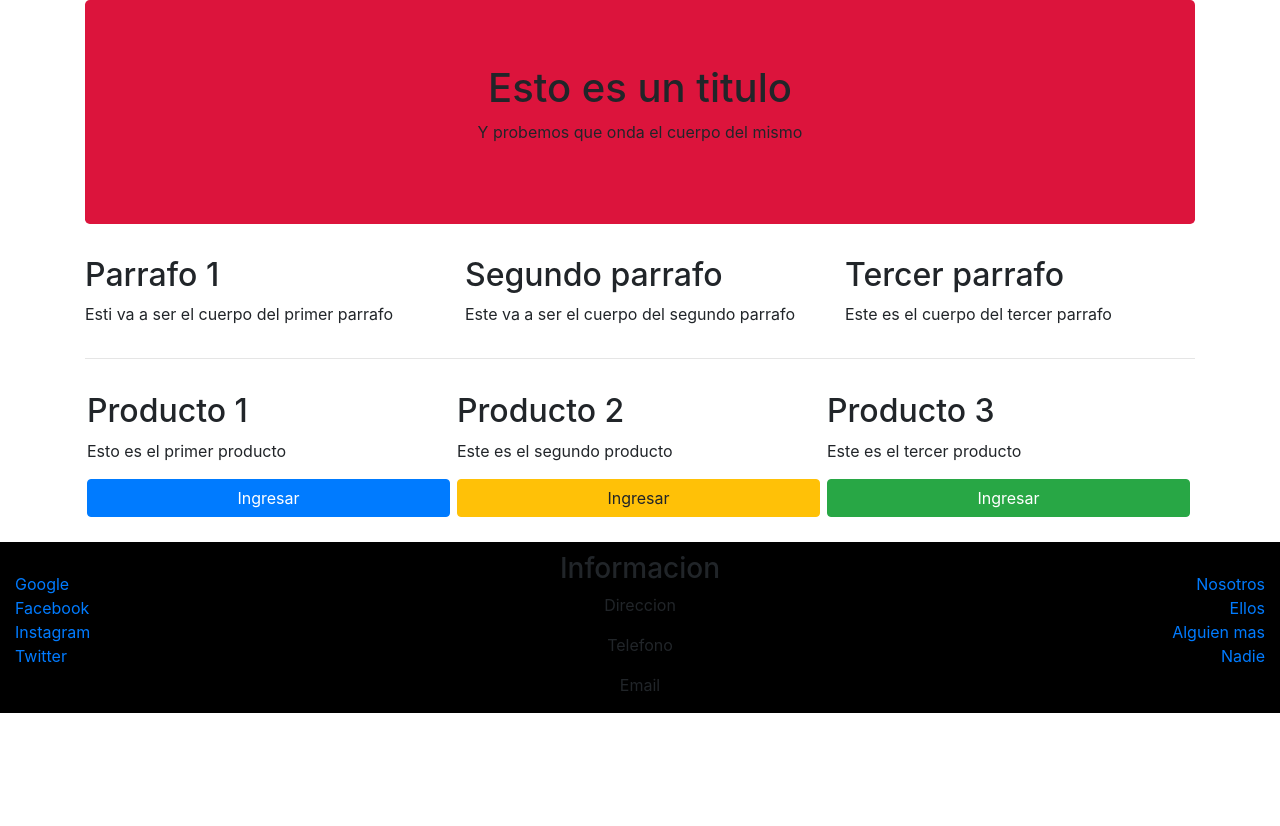
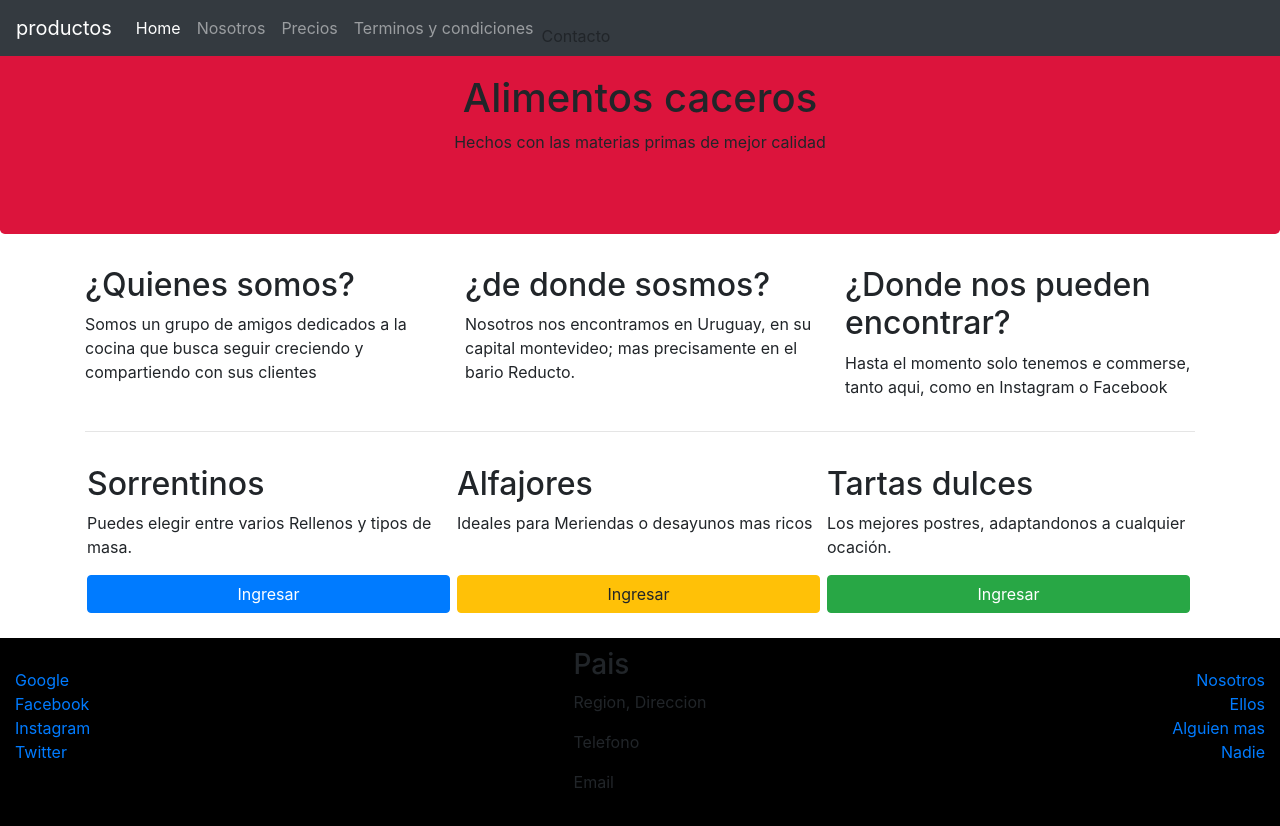
Before and after one commit to Vallejose/Repo-Bootstrap, a website: page index.html in a window 1280 px wide. Before the commit the page ends 800 px from the top, so only its background shows below. Drawn offline with nearby package versions, Linux system fonts and the light colour scheme.

Commit message:
reconfigurando el repositorio

```diff
--- a/css/main.css
+++ b/css/main.css
@@ -1,5 +1,6 @@
 .jumbotron{
     background-color: crimson;
+    margin-top: 10px;
 
 }
 
--- a/index.html
+++ b/index.html
@@ -1,5 +1,6 @@
 <!doctype html>
 <html lang="en">
+
 <head>
     <!-- Required meta tags -->
     <meta charset="utf-8">
@@ -8,34 +9,55 @@
     <!-- Bootstrap CSS -->
     <link rel="stylesheet" href="node_modules/bootstrap/dist/css/bootstrap.min.css">
     <link rel="stylesheet" href="css/main.css">
-    <title>Guia hoteles</title>
+    <title>Catalogo de productos</title>
 </head>
+
 <body>
+
+    <nav class="navbar navbar-expand-md navbar-dark bg-dark fixed-top">
+        <a class="navbar-brand" href="#">productos</a>
+        <button class="navbar-toggler" type="button" data-toggle="collapse" data-target="#navbarSupportColapse" aria-controls="navbarNavDropdown" aria-expanded="false" aria-label="toggle navigation">
+            <span class="navbar-toggler-icon"></span>
+        </button>
+        <div class="collapse navbar-collapse" id="navbarSupportColapse">
+            <ul class="navbar-nav mr-auto">
+                <li class="nav-item active"><a class="nav-link" href="#">Home</a></li>
+                <li class="nav-item"><a class="nav-link" href="#">Nosotros</a></li>
+                <li class="nav-item"><a class="nav-link" href="#">Precios</a></li>
+                <li class="nav-item"><a class="nav-link" href="#">Terminos y condiciones</a></li>
+                <li class="nav-item"><a class="nav-link" href="#"></a>Contacto</li>
+            </ul>
+        </div>
+    </nav>
+
+    <div class="jumbotron text-center">
+        <h1>Alimentos caceros</h1>
+        <p>Hechos con las materias primas de mejor calidad</p>
+    </div>
+
     <div class="container">
-<div class="jumbotron text-center">
-    <h1>Esto es un titulo</h1>
-    <p>Y probemos que onda el cuerpo del mismo</p>
-</div>
         <div class="row">
             <div class="col">
-        <h2>Parrafo 1</h2>
-        <p>Esti va a ser el cuerpo del primer parrafo</p>
+                <h2>¿Quienes somos?</h2>
+                <p>Somos un grupo de amigos dedicados a la cocina que busca seguir creciendo y compartiendo con sus
+                    clientes </p>
             </div>
             <div class="col">
-        <h2>Segundo parrafo</h2>
-        <p>Este va a ser el cuerpo del segundo parrafo</p>
+                <h2>¿de donde sosmos?</h2>
+                <p>Nosotros nos encontramos en Uruguay, en su capital montevideo; mas precisamente en el bario Reducto.
+                </p>
             </div>
             <div class="col">
-        <h2>Tercer parrafo</h2>
-        <p>Este es el cuerpo del tercer parrafo</p>
+                <h2>¿Donde nos pueden encontrar?</h2>
+                <p>Hasta el momento solo tenemos e commerse, tanto aqui, como en Instagram o Facebook</p>
             </div>
         </div>
         <hr>
         <div class="d-flex flex-wrap">
             <div class="card-producto d-flex flex-column justify-content-between">
                 <div>
-            <h2>Producto 1</h2>
-            <p>Esto es el primer producto</p>
+                    <h2>Sorrentinos</h2>
+                    <p>Puedes elegir entre varios Rellenos y tipos de masa.</p>
                 </div>
                 <div>
                     <button class="btn btn-primary btn-reserva" type="button">Ingresar</button>
@@ -43,8 +65,8 @@
             </div>
             <div class="card-producto d-flex flex-column justify-content-between">
                 <div>
-            <h2>Producto 2</h2>
-            <p>Este es el segundo producto</p>
+                    <h2>Alfajores</h2>
+                    <p>Ideales para Meriendas o desayunos mas ricos</p>
                 </div>
                 <div>
                     <button class="btn btn-warning btn-reserva" type="button">Ingresar</button>
@@ -52,8 +74,8 @@
             </div>
             <div class="card-producto d-flex flex-column justify-content-between">
                 <div>
-            <h2>Producto 3</h2>
-            <p>Este es el tercer producto</p>
+                    <h2>Tartas dulces</h2>
+                    <p>Los mejores postres, adaptandonos a cualquier ocación.</p>
                 </div>
                 <div>
                     <button class="btn btn-success btn-reserva" type="button">Ingresar</button>
@@ -74,10 +96,12 @@
                 <a href="http://www.twitter.com">Twitter</a>
             </div>
             <div class="col-4 d-flex flex-column align-items-center">
-           <h3>Informacion</h3>
-          <p> Direccion</p>
+                <address>
+                    <h3>Pais</h3>
+                    <p> Region, Direccion</p>
                     <p>Telefono</p>
                     <p>Email</p>
+                </address>
             </div>
             <div class="col-4 d-flex flex-column align-items-end footer-sites">
                 <a href="http://www.google.com">Nosotros</a>
@@ -92,6 +116,7 @@
     <!-- jQuery first, then Popper.js, then Bootstrap JS -->
     <script src="node_modules/jquery/dist/jquery.min.js"></script>
     <script src="node_modules/popper.js/dist/popper.min.js"></script>
-    <script src="node_modules/bootstrap/dist/js/bootstrap.min.js" ></script>
+    <script src="node_modules/bootstrap/dist/js/bootstrap.min.js"></script>
 </body>
+
 </html>
```
Also changed, not shown: about.html (added, +97 -0 lines), package.json (+6 -13 lines), 2 other files. Lines whose indentation alone changed are shown as unchanged.
